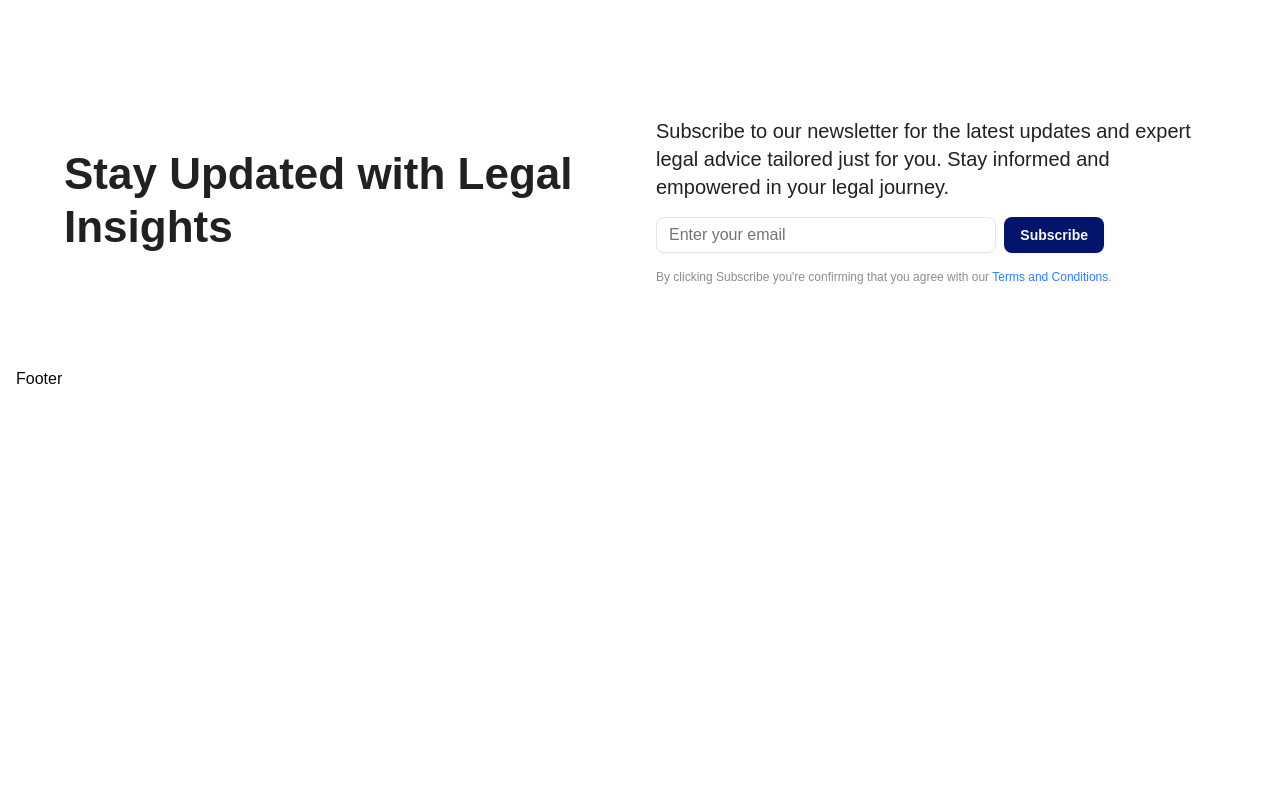
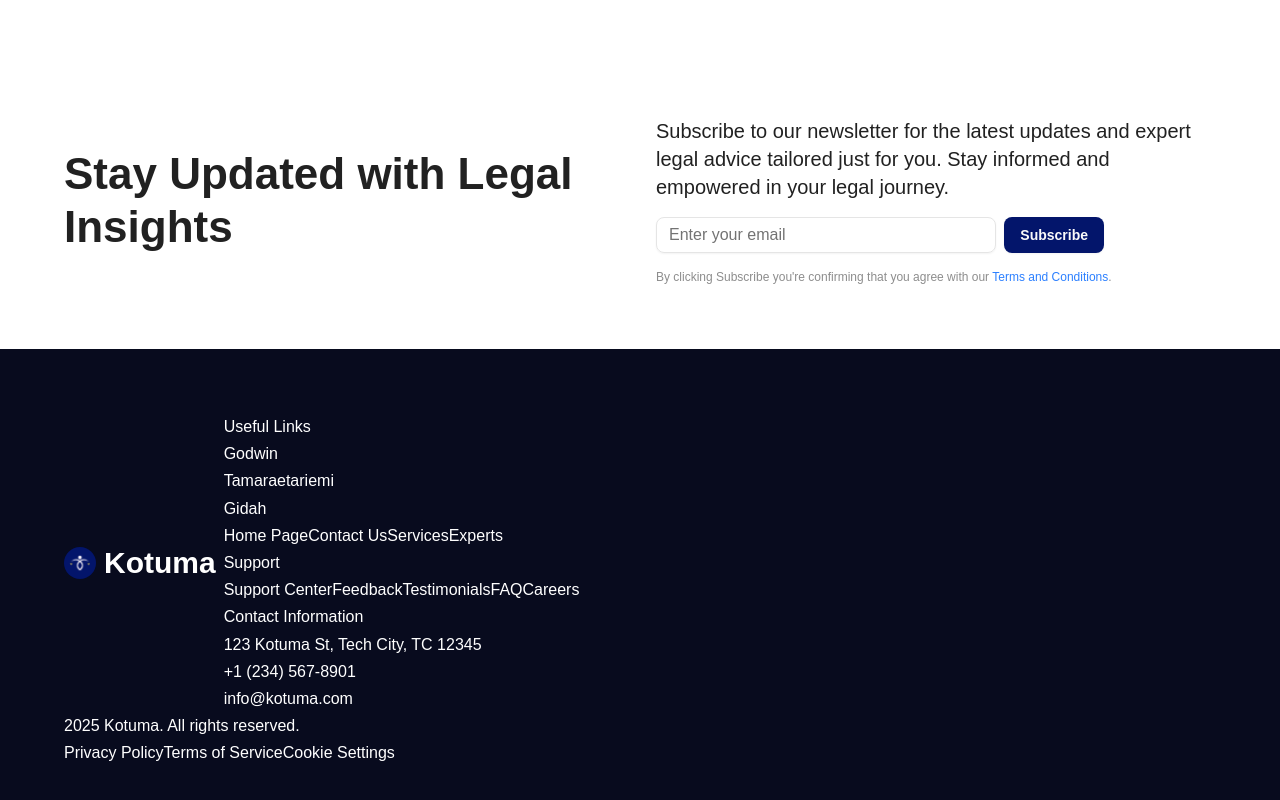
Before and after one commit to OmaSteph/kotuma-app, a React (Vite) app: page / in a window 1280 px wide. Shown: the part 5889-6689 px from the top of the page. Before the commit the page ends 6297 px from the top, so only its background shows below. Built offline with nearby package versions, Linux system fonts and the light colour scheme.

Commit message:
started working on the footer

```diff
--- a/src/components/Footer.tsx
+++ b/src/components/Footer.tsx
@@ -1,6 +1,45 @@
+
+import Logo from "@assets/logo.svg";
+import { Link } from "react-router-dom";
+
 const Footer = () => {
   return (
-   <p className="p-4">Footer</p>
+   <section className="container bg-darkbluebg text-white px-8 py-16 lg:p-16">
+   <div className="flex items-center gap-2">
+      <img src={Logo} alt="Kotuma Logo" className="w-8 h-8" />
+      <span className="text-3xl font-bold">Kotuma</span>
+      <div>
+        <div className="flex-col items-center gap-2">
+        <p>Useful Links</p>
+        <p>Godwin</p>
+        <p>Tamaraetariemi</p>
+        <p>Gidah</p>
+        <Link to ="/">Home Page</Link>
+        <Link to ="/Contact">Contact Us</Link>
+        <Link to ="/Services">Services</Link>
+        <Link to ="/Experts">Experts</Link>
+        </div>
+
+        <p>Support</p>
+        <Link to ="/Support">Support Center</Link>
+        <Link to ="/Feedback">Feedback</Link>
+        <Link to ="/Testimonials">Testimonials</Link>
+        <Link to ="/FAQ">FAQ</Link>
+        <Link to ="/Careers">Careers</Link>
+
+        <p>Contact Information</p>
+        <p>123 Kotuma St, Tech City, TC 12345</p>
+        <p>+1 (234) 567-8901</p>
+        <p>info@kotuma.com</p>
+        </div>
+    </div>
+
+      <p>2025 Kotuma. All rights reserved.</p>
+
+      <Link to="/PrivacyPolicy">Privacy Policy</Link>
+      <Link to="/TermsOfService">Terms of Service</Link>
+      <Link to="/CookieSettings">Cookie Settings</Link>
+   </section>
   )
 }
 
--- a/src/components/Secured.tsx
+++ b/src/components/Secured.tsx
@@ -37,7 +37,7 @@ const Secured = () => {
                         </ul>
                     </CardContent>
                 </Card>
-                <div className="w-full max-w-[652px] grid grid-cols-2 gap-4 h-full h-[602px]">
+                <div className="w-full max-w-[652px] grid grid-cols-2 gap-4 h-full">
                     <div className="row-span-2 ">
                         <img src={img1} alt="law-balance-image" className="w-full !h-full object-cover rounded-lg" loading="lazy"  />
                     </div>
```
